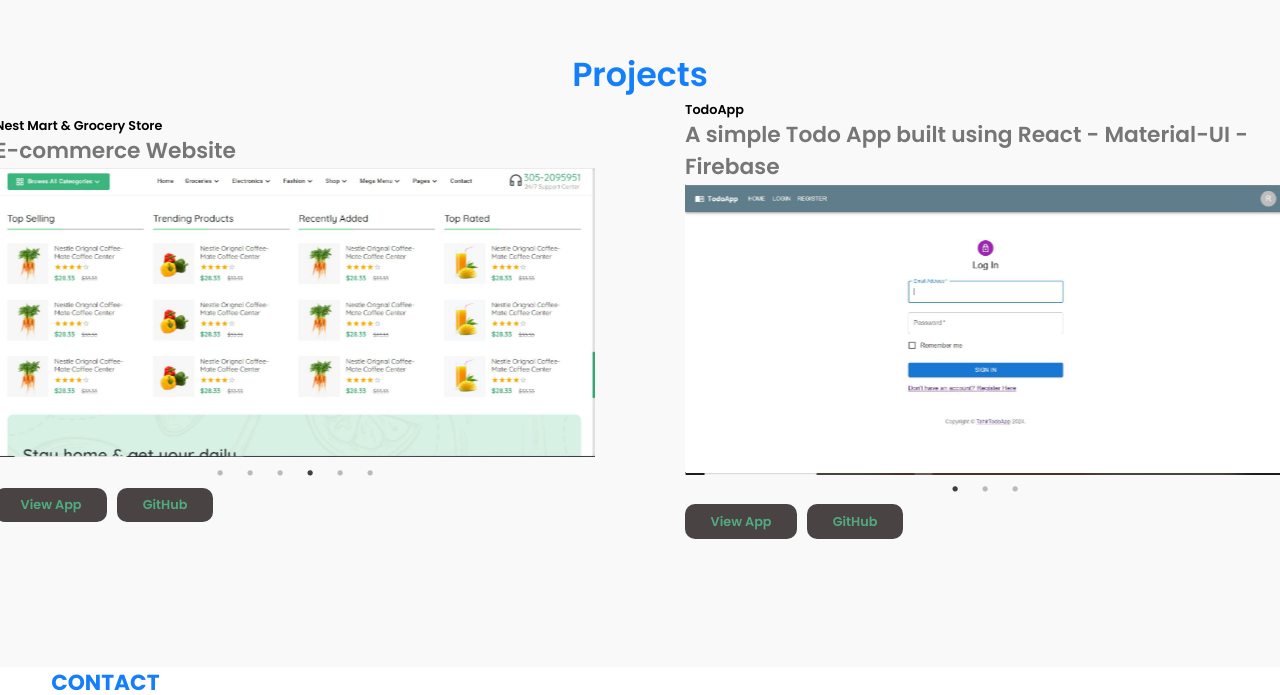
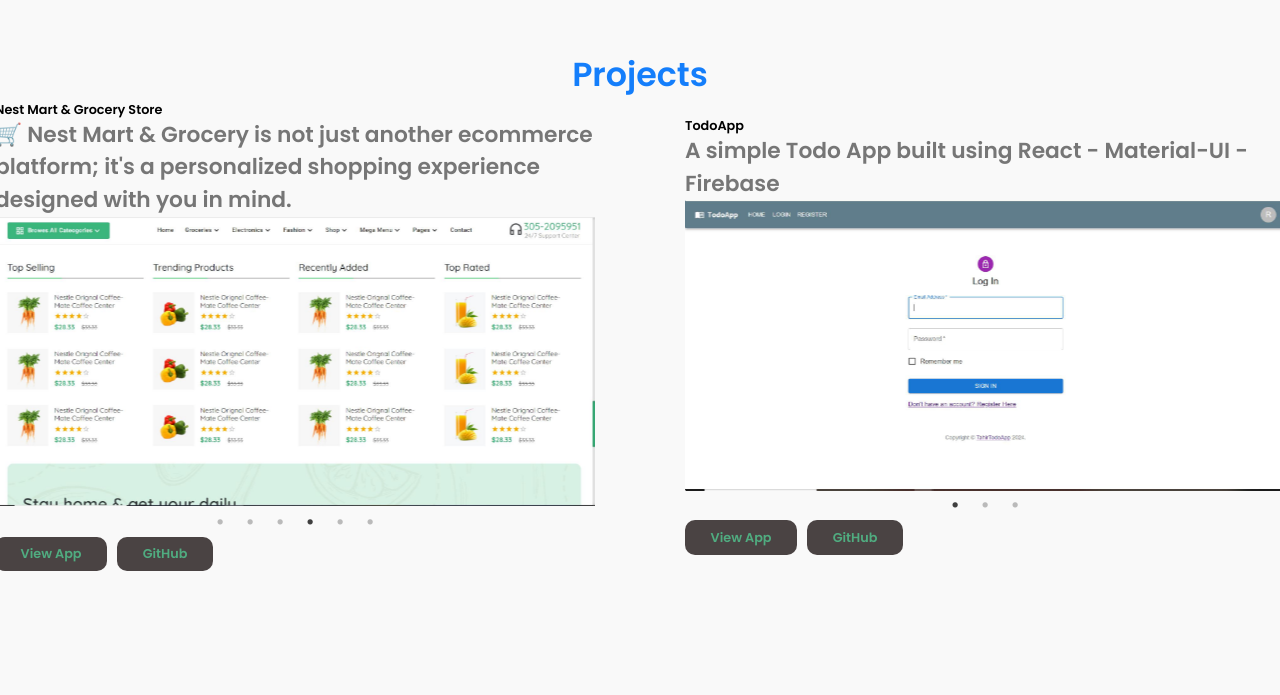
Before and after one commit to tahiee/Tahir.DevProtfolio, a React (Vite) app: page / in a window 1280 px wide. Shown: the part 1560-2255 px from the top of the page. Built offline with nearby package versions, Linux system fonts and the light colour scheme.

Commit message:
Update project

```diff
--- a/src/components/App.css
+++ b/src/components/App.css
@@ -1008,3 +1008,6 @@
     align-items: center;
     gap: 90px;
 }
+.gap-4{
+    gap: 20px !important;
+}
--- a/src/components/Projects.jsx
+++ b/src/components/Projects.jsx
@@ -36,7 +36,7 @@
               <h3 className="text-2xl font-bold mb-4 text-[22px] mt-[5px]">
                 Nest Mart & Grocery Store
               </h3>
-              <p className="text-lg mb-4">E-commerce Website</p>
+              <p className="text-lg mb-4 project-para">🛒 Nest Mart & Grocery is not just another ecommerce <br /> platform; it's a personalized shopping  experience designed  with you in mind.</p>
             </div>
             <div className="flex justify-center items-center text-center mt-[2px]">
               <Slider className="" {...sliderSettings}>
```
